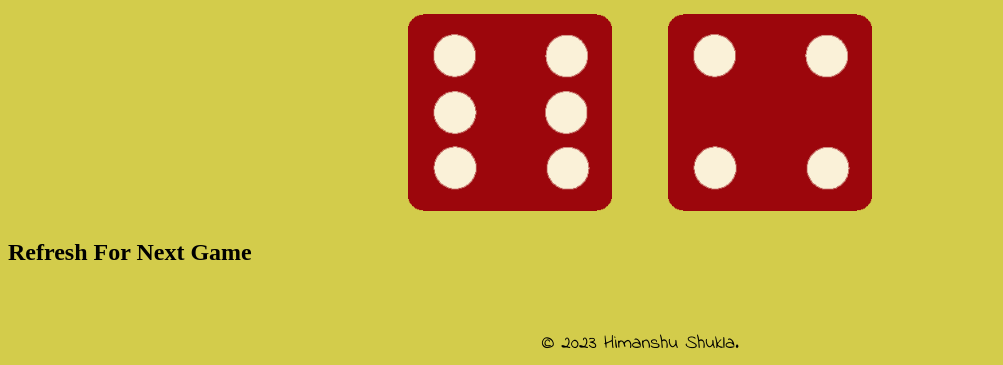
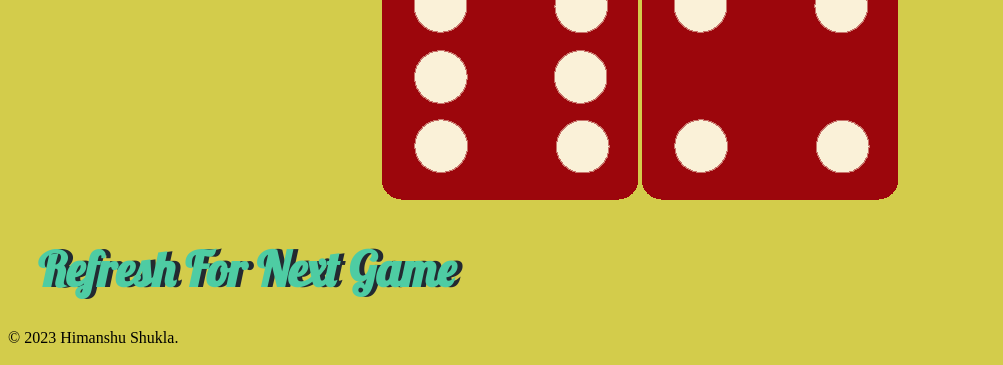
Before and after one commit to heman8085/dice-game, a plain HTML site: page dicee.html in a window 1280 px wide. Shown: the part 481-846 px from the top of the page, without its empty margins (0-1003 px from the left). Drawn offline with Linux system fonts and the light colour scheme.

Commit message:
Update style.css

```diff
--- a/style.css
+++ b/style.css
@@ -21,7 +21,12 @@
     font-size: 8rem;
     color: #4ECCA3;
   }
-
+  h2 {
+      margin: 30px;
+    font-family: 'Lobster', cursive;
+    text-shadow: 5px 0 #232931;
+    font-size: 3rem;
+    color: #4ECCA3;
   p {
     font-size: 2rem;
     color: #4ECCA3;
```
